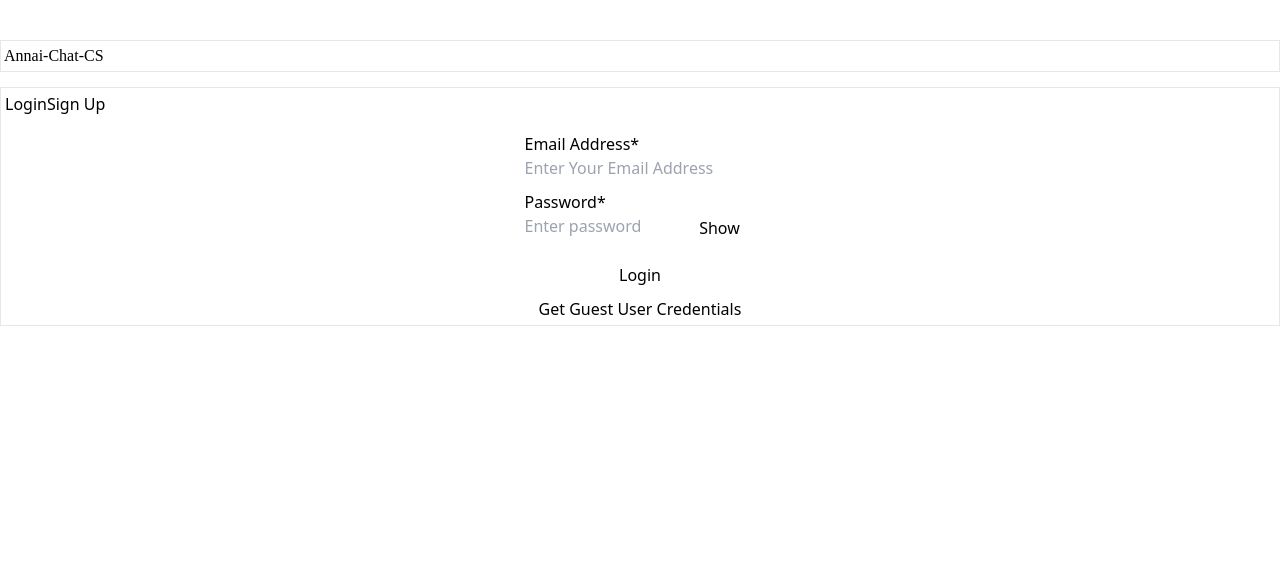
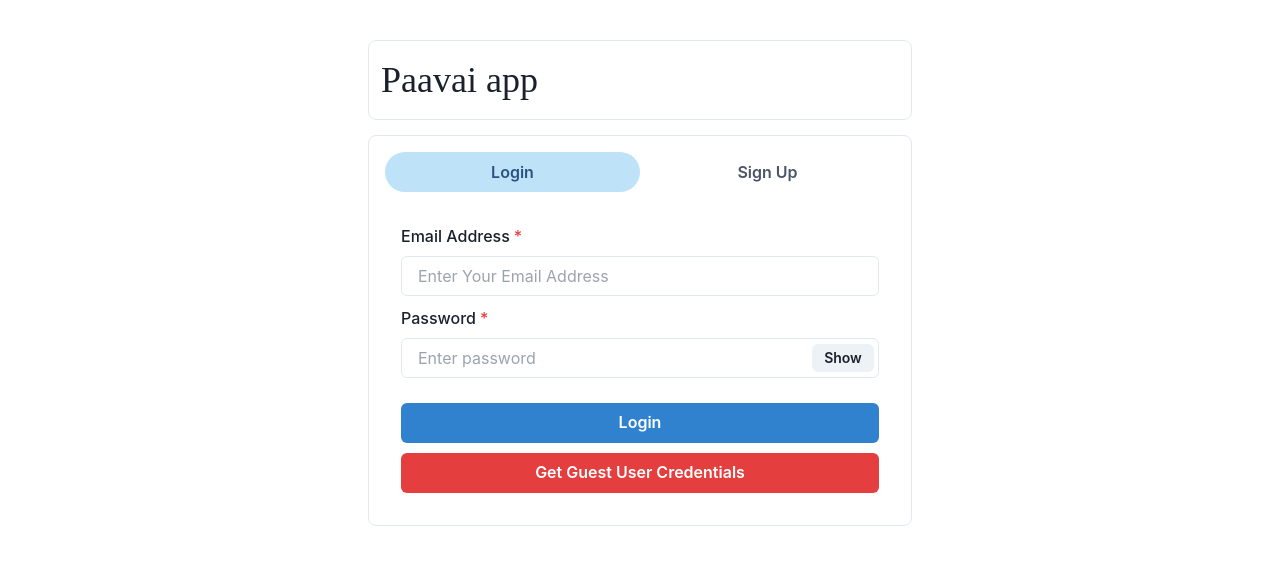
Before and after one commit to Jeevankumar-s/PaintToText, a React (Create React App) app: page /chats in a window 1280 px wide. Shown: the top 564 px of the page. Built offline with nearby package versions, Linux system fonts and the light colour scheme.

Commit message:
added css to login and signup pages

```diff
--- a/package.json
+++ b/package.json
@@ -8,12 +8,15 @@
     "@chakra-ui/input": "^2.1.2",
     "@chakra-ui/layout": "^2.3.1",
     "@chakra-ui/react": "^2.8.2",
+    "@emotion/react": "^11.11.4",
+    "@emotion/styled": "^11.11.5",
     "@fortawesome/free-solid-svg-icons": "^6.4.0",
     "@fortawesome/react-fontawesome": "^0.2.0",
     "@testing-library/jest-dom": "^5.16.5",
     "@testing-library/react": "^13.4.0",
     "@testing-library/user-event": "^13.5.0",
     "axios": "^1.4.0",
+    "framer-motion": "^4.1.17",
     "ocr-space-api": "^1.0.1",
     "ocr-space-api-wrapper": "^2.3.0",
     "react": "^18.2.0",
--- a/src/Pages/Homepage.js
+++ b/src/Pages/Homepage.js
@@ -35,7 +35,7 @@ function Homepage() {
         borderWidth="1px"
       >
         <Text fontSize="4xl" fontFamily="Work sans">
-          Annai-Chat-CS
+          Paavai app
         </Text>
       </Box>
       <Box bg="white" w="100%" p={4} borderRadius="lg" borderWidth="1px">
--- a/src/index.js
+++ b/src/index.js
@@ -3,11 +3,14 @@ import ReactDOM from 'react-dom/client';
 import './index.css';
 import App from './App';
 import reportWebVitals from './reportWebVitals';
+import { ChakraProvider } from '@chakra-ui/react';
 
 const root = ReactDOM.createRoot(document.getElementById('root'));
 root.render(
   <React.StrictMode>
+    <ChakraProvider>
     <App />
+    </ChakraProvider>
   </React.StrictMode>
 );
 
```
Also changed, not shown: 1 other file (tests, documents, lock files or other folders).
